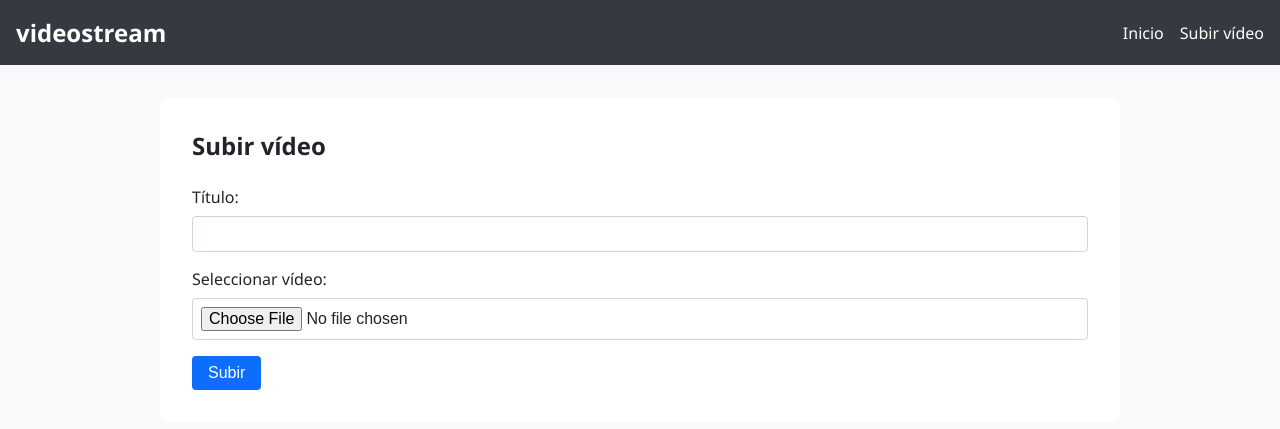
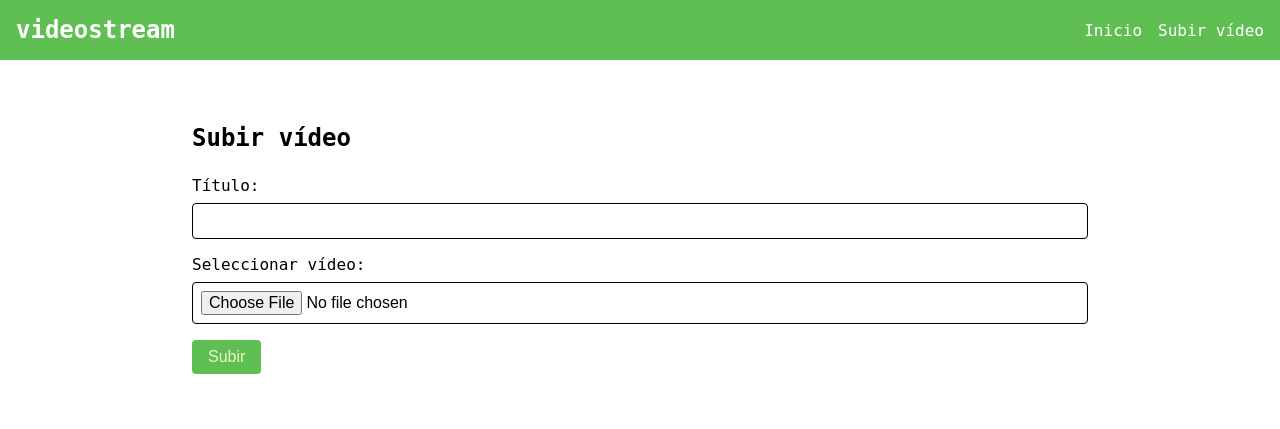
Before and after one commit to jesuscastaner/videostream, a FastAPI app: page /upload in a window 1280 px wide. Shown: the top 429 px of the page. Run offline with FastAPI, Linux system fonts and the light colour scheme.

Commit message:
feat(styles): update global css palette

```diff
--- a/static/styles.css
+++ b/static/styles.css
@@ -5,9 +5,9 @@
 }
 
 body {
-    font-family: "Segoe UI", Tahoma, Geneva, Verdana, sans-serif;
-    background-color: #f8f9fa;
-    color: #212529;
+    font-family: "Fira Code", monospace;
+    background-color: #ffffff;
+    color: #000000;
 }
 
 h1,
@@ -20,7 +20,7 @@ h6 {
 }
 
 .navbar {
-    background-color: #343a40;
+    background-color: #5fbf52;
     padding: 1rem;
     color: #fff;
     display: flex;
@@ -60,8 +60,8 @@ h6 {
 .btn {
     display: inline-block;
     padding: 0.5rem 1rem;
-    background-color: #0d6efd;
-    color: #fff;
+    background-color: #5fbf52;
+    color: #e8f9ca;
     text-decoration: none;
     border: none;
     border-radius: 0.25rem;
@@ -71,15 +71,15 @@ h6 {
 }
 
 .btn:hover {
-    background-color: #0b5ed7;
+    background-color: #5fbf52;
 }
 
 .btn-secondary {
-    background-color: #6c757d;
+    background-color: rgb(86, 145, 63);
 }
 
 .btn-secondary:hover {
-    background-color: #5c636a;
+    background-color: rgb(86, 145, 63);
 }
 
 .form-group {
@@ -97,7 +97,7 @@ h6 {
 .form-group textarea {
     width: 100%;
     padding: 0.5rem;
-    border: 1px solid #ced4da;
+    border: 1px solid #000000;
     border-radius: 0.25rem;
     font-size: 1rem;
 }
@@ -105,7 +105,7 @@ h6 {
 .form-group input:focus,
 .form-group select:focus,
 .form-group textarea:focus {
-    border-color: #80bdff;
+    border-color: #99ff99;
     outline: none;
 }
 
@@ -116,17 +116,17 @@ h6 {
 
 .list-group-item {
     padding: 1rem;
-    border: 1px solid #ced4da;
+    border: 1px solid #000000;
     border-bottom: none;
 }
 
 .list-group-item:last-child {
-    border-bottom: 1px solid #ced4da;
+    border-bottom: 1px solid #000000;
 }
 
 .list-group-item a {
     text-decoration: none;
-    color: #0d6efd;
+    color: #5fbf52;
 }
 
 .list-group-item a:hover {
@@ -156,7 +156,7 @@ video {
 }
 
 footer {
-    background-color: #343a40;
+    background-color: #000000;
     color: #fff;
     padding: 1rem;
     text-align: center;
```
